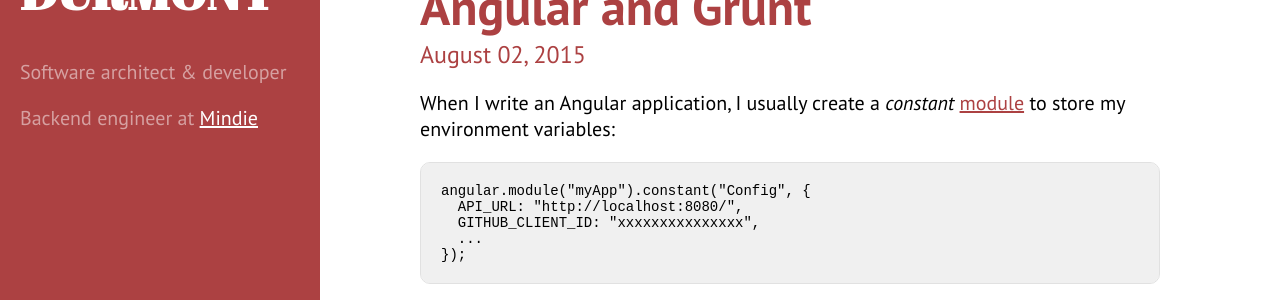
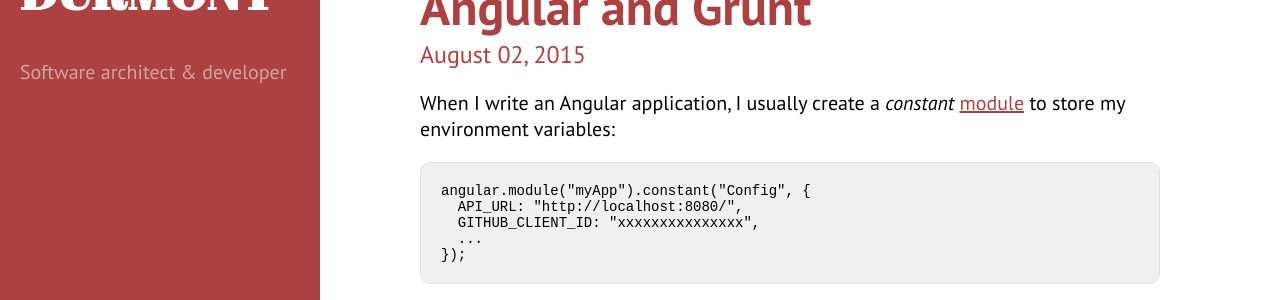
Before and after one commit to vdurmont/vdurmont.github.com, a Jekyll site: the page built from index.html, in a window 1280 px wide. Shown: the part 151-451 px from the top of the page. Built offline with Jekyll 4.4.1, drawn with Linux system fonts in a browser that asks for light colours.

Commit message:
Removing Mindie

```diff
--- a/_includes/sidebar.html
+++ b/_includes/sidebar.html
@@ -4,7 +4,6 @@
 			<h1><a href="/">Vincent DURMONT</a></h1>
 			<div class="sidebar-about-description">
 				<p>Software architect &amp; developer</p>
-				<p>Backend engineer at <a href="http://mindie.co">Mindie</a></p>
 			</div>
 		</div>
 		<div class="sidebar-menu">
```
